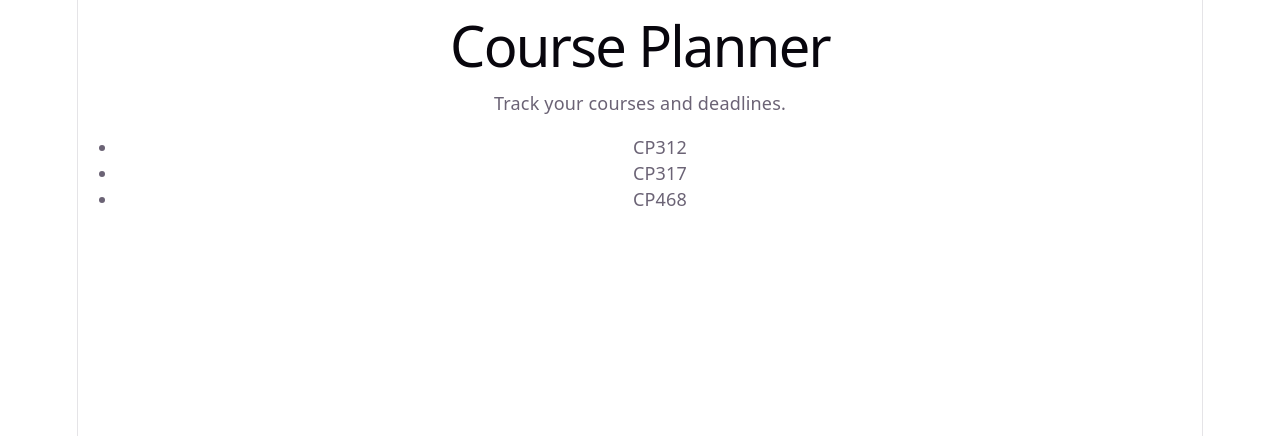
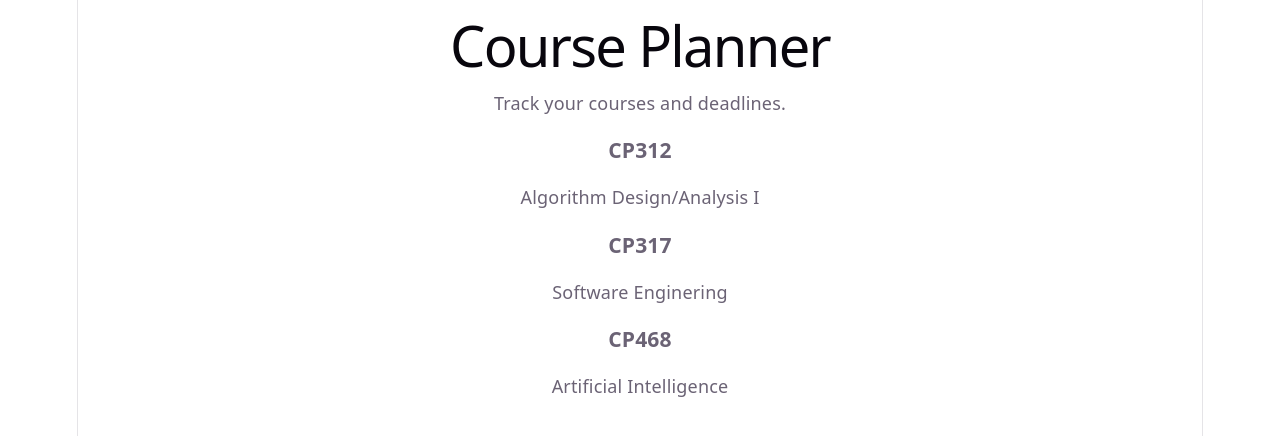
Before and after one commit to santlulok-bot/course-planner, a React (Vite) app: page / in a window 1280 px wide. Shown: the top 436 px of the page. Built offline with nearby package versions, Linux system fonts and the light colour scheme.

Commit message:
Add CourseCard component with props

```diff
--- a/src/App.jsx
+++ b/src/App.jsx
@@ -1,15 +1,24 @@
-const courses = ["CP312", "CP317", "CP468"]
-
+const courses = [
+  {id: "1", code: "CP312", name: "Algorithm Design/Analysis I"},
+  {id: "2", code: "CP317", name: "Software Enginering"},
+  {id: "3", code: "CP468", name: "Artificial Intelligence"}
+]
+function CourseCard({course}) {
+  return (
+    <div>
+      <h3>{course.code}</h3>
+      <p>{course.name}</p>
+    </div>
+  )
+}
 function App(){
   return (
     <div>
     <h1>Course Planner</h1>
     <p>Track your courses and deadlines.</p>
-    <ul>
-      {courses.map((course) => (
-        <li key={course}>{course}</li>
-      ))}
-    </ul>
+    {courses.map ((course) => (
+      <CourseCard key={course.id} course={course} />
+    ))}
     </div>
   )
 }
```
